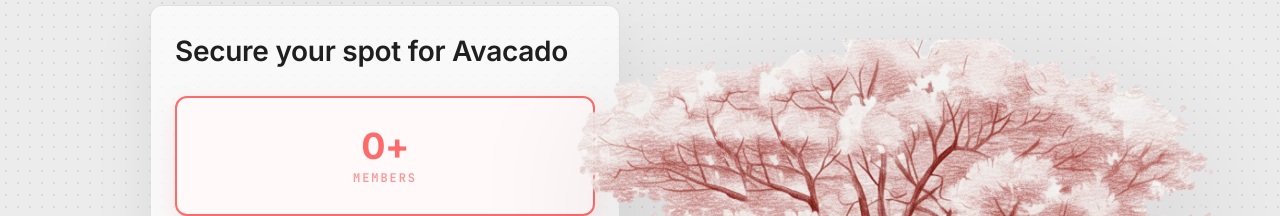
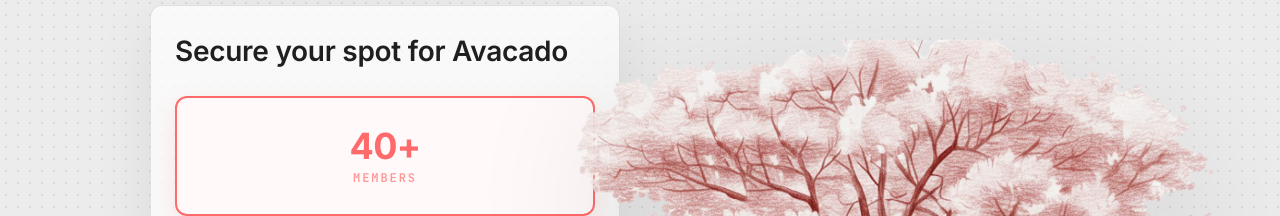
Before and after one commit to avacadoe/join-waitlist, a Next.js app: page / in a window 1280 px wide. Shown: the part 2300-2516 px from the top of the page. Built offline with nearby package versions, Linux system fonts and the light colour scheme; no server answers; the database is empty; a web font is replaced by a local one.

Commit message:
inflation

```diff
--- a/components/waitlist-counter.tsx
+++ b/components/waitlist-counter.tsx
@@ -68,7 +68,7 @@
               letterSpacing: '-0.02em',
             }}
           >
-            {isLoading ? '...' : count.toLocaleString()+"+"}
+            {isLoading ? '...' : (count + 40).toLocaleString() + "+"}
           </div>
           <div
             className="mt-1 text-xs uppercase tracking-widest"
```
